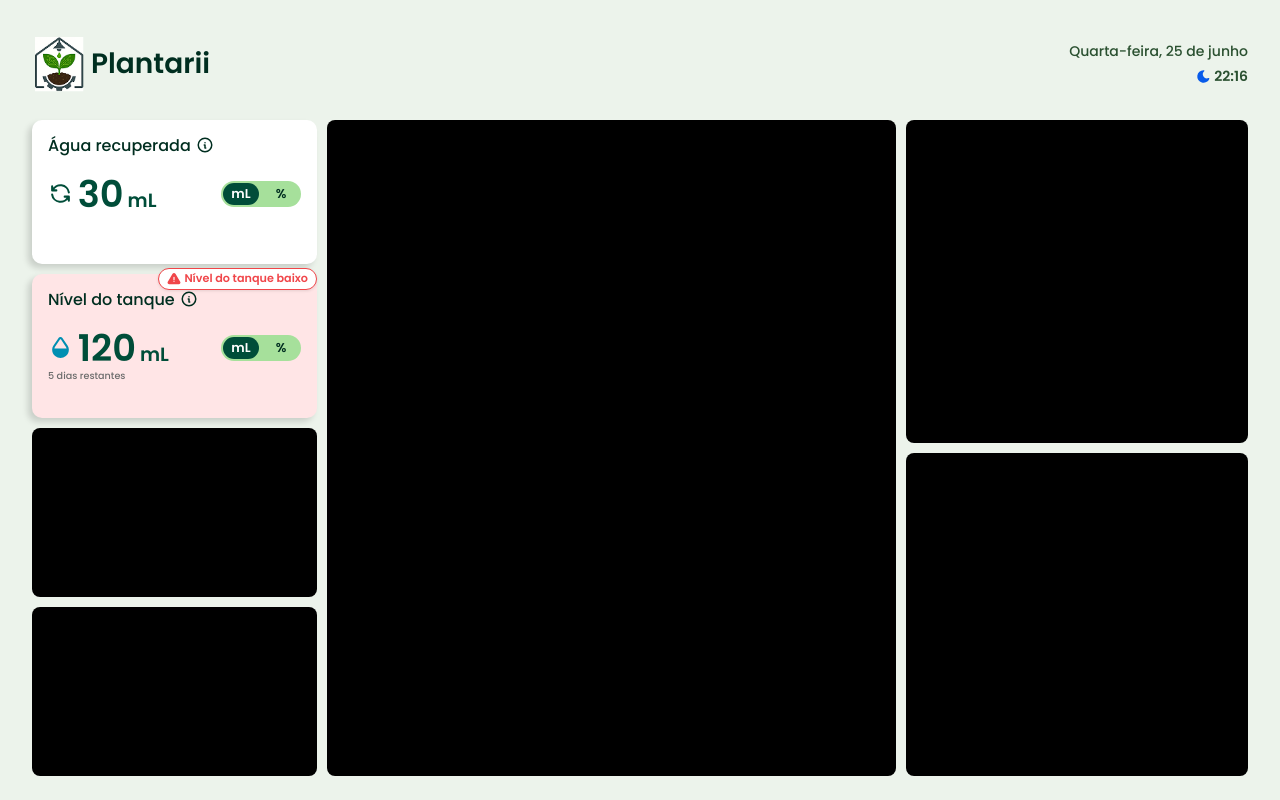
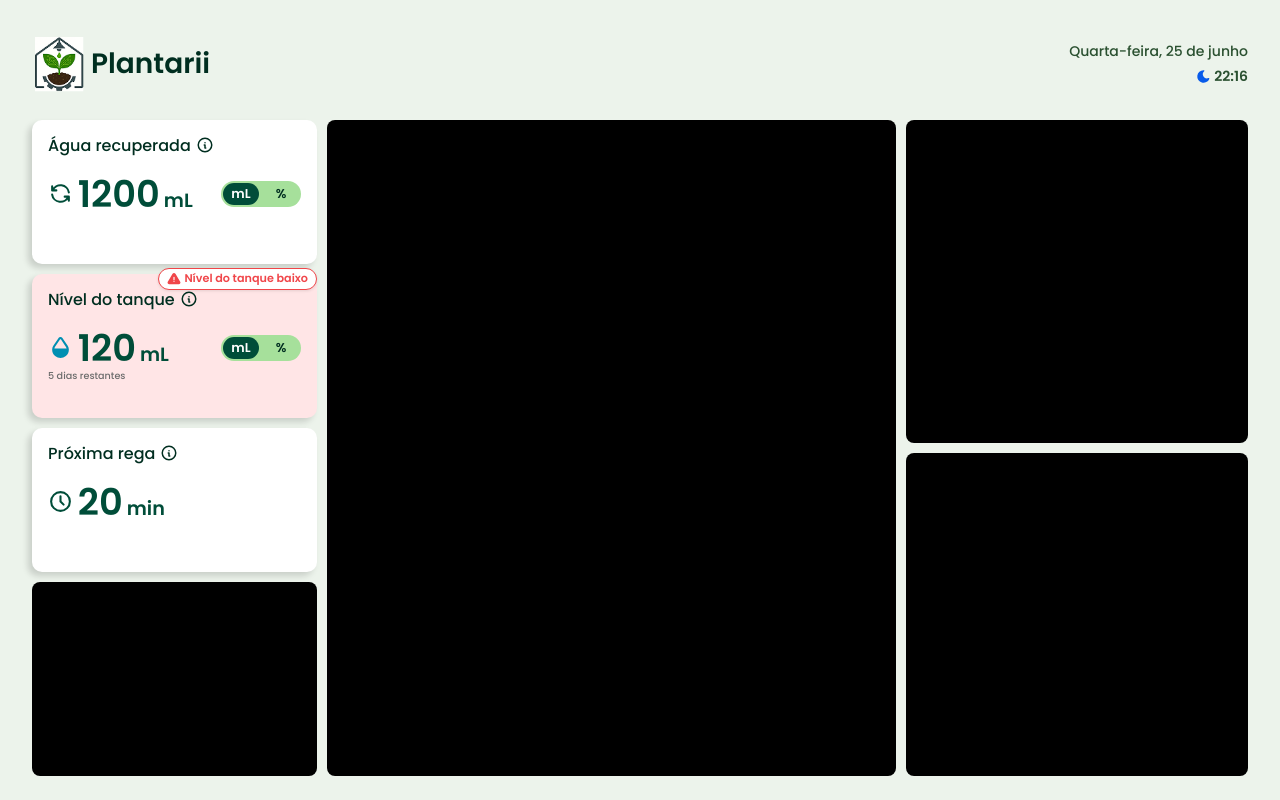
Before and after one commit to deborasaless/plantarii, a React (Vite) app: page / in a window 1280 px wide. Built offline with nearby package versions, Linux system fonts and the light colour scheme.

Commit message:
wateringCard coded - missing its settings

```diff
--- a/index.html
+++ b/index.html
@@ -2,7 +2,7 @@
 <html lang="en">
   <head>
     <meta charset="UTF-8" />
-    <link rel="icon" type="image/svg+xml" href="public/logo.png" />
+    <link rel="icon" type="image/svg+xml" href="/logo.png" />
     <meta name="viewport" content="width=device-width, initial-scale=1.0" />
     <title>Plantarii</title>
   </head>
--- a/src/components/Tooltip/messages.ts
+++ b/src/components/Tooltip/messages.ts
@@ -1,5 +1,5 @@
 export const DefaultTooltipMessages = {
-  recoveredWater: 'Água recuperada da rega em relação ao volume total utilizado em mL ou %',
-  tankLevel: 'Nível do tanque atual em mL ou %',
-  nextWatering: 'Intervalo até a próxima rega',
+  recoveredWaterCard: 'Água recuperada da rega em relação ao volume total utilizado em mL ou %',
+  tankLevelCard: 'Nível do tanque atual em mL ou %',
+  wateringCard: 'Tempo restante até a próxima rega',
 }
--- /dev/null
+++ b/src/mocks/recoveredWaterCardMock.ts
@@ -0,0 +1,9 @@
+export interface RecoveredWaterCardData {
+  absoluteValue: number;
+  percentValue: number;
+}
+
+export const recoveredWaterMock: RecoveredWaterCardData = {
+  absoluteValue:  1200,
+  percentValue:    45,
+};
--- a/src/mocks/tankLevelCardMock.ts
+++ b/src/mocks/tankLevelCardMock.ts
@@ -1,16 +1,16 @@
-export interface TankLevelData {
+export interface TankLevelCardData {
   absoluteValue: number;
   percentValue: number;
   isLow: boolean;
 }
 
-export const tankLevelLow: TankLevelData = {
-  absoluteValue: 120,   // mL
-  percentValue: 12,     // %
+export const tankLevelLow: TankLevelCardData = {
+  absoluteValue: 120,
+  percentValue: 12,
   isLow: true,
 };
 
-export const tankLevelNormal: TankLevelData = {
+export const tankLevelNormal: TankLevelCardData = {
   absoluteValue: 680,
   percentValue: 68,
   isLow: false,
--- /dev/null
+++ b/src/mocks/wateringCardMock.ts
@@ -0,0 +1,7 @@
+export interface WateringCardData {
+  absoluteValue: number;
+}
+
+export const wateringMock: WateringCardData = {
+  absoluteValue:  20,
+};
--- a/src/screens/Dashboard/components/recoveredWaterCard/index.tsx
+++ b/src/screens/Dashboard/components/recoveredWaterCard/index.tsx
@@ -14,26 +14,25 @@ import {
   TextValue,
   TextUnit
 } from './styles';
+import type { RecoveredWaterCardData } from '../../../../mocks/recoveredWaterCardMock';
 import Toggle from '../../../../components/ToggleButton';
 
 export interface RecoveredWaterCardProps {
-  absoluteValue: number;
-  percentValue: number;
+  data: RecoveredWaterCardData;
 }
 
 const RecoveredWaterCard: React.FC<RecoveredWaterCardProps> = ({
-  absoluteValue,
-  percentValue,
+  data: { absoluteValue, percentValue },
 }) => {
   const [showPercent, setShowPercent] = useState<0 | 1>(0);
   const displayValue = showPercent === 1 ? percentValue : absoluteValue;
-  const displayUnit = showPercent === 1 ? '%' : 'mL';
+  const displayUnit  = showPercent === 1 ? '%'          : 'mL';
 
   return (
     <CardContainer>
       <TitleRow>
         <Title>Água recuperada</Title>
-        <Tooltip text={DefaultTooltipMessages.recoveredWater}>
+        <Tooltip text={DefaultTooltipMessages.recoveredWaterCard}>
           <InfoIconWrapper>
             <IconInfoCircle size={18} />
           </InfoIconWrapper>
--- a/src/screens/Dashboard/components/tankLevelCard/index.tsx
+++ b/src/screens/Dashboard/components/tankLevelCard/index.tsx
@@ -47,7 +47,7 @@ const TankLevelCard: React.FC<TankLevelCardProps> = ({ data }) => {
 
       <TitleRow>
         <Title>Nível do tanque</Title>
-        <Tooltip text={DefaultTooltipMessages.tankLevel}>
+        <Tooltip text={DefaultTooltipMessages.tankLevelCard}>
           <InfoIconWrapper>
             <IconInfoCircle size={18} />
           </InfoIconWrapper>
--- /dev/null
+++ b/src/screens/Dashboard/components/wateringCard/index.tsx
@@ -0,0 +1,56 @@
+import React from 'react';
+import { IconClock, IconInfoCircle } from '@tabler/icons-react';
+import Tooltip from '../../../../components/Tooltip';
+import { DefaultTooltipMessages } from '../../../../components/Tooltip/messages';
+import {
+  CardContainer,
+  TitleRow,
+  Title,
+  InfoIconWrapper,
+  ContentWrapper,
+  ContentRow,
+  IconWrapper,
+  TextContainer,
+  TextValue,
+  TextUnit
+} from './styles';
+import type { WateringCardData } from '../../../../mocks/wateringCardMock';
+
+export interface WateringCardProps {
+  data: WateringCardData;
+}
+
+const WateringCard: React.FC<WateringCardProps> = ({
+  data: { absoluteValue },
+}) => {
+  const displayValue = absoluteValue;
+  const displayUnit  = 'min';
+
+  return (
+    <CardContainer>
+      <TitleRow>
+        <Title>Próxima rega</Title>
+        <Tooltip text={DefaultTooltipMessages.wateringCard}>
+          <InfoIconWrapper>
+            <IconInfoCircle size={18} />
+          </InfoIconWrapper>
+        </Tooltip>
+      </TitleRow>
+
+      <ContentWrapper>
+        <ContentRow>
+          <IconWrapper>
+            <IconClock size={25} stroke={2} />
+          </IconWrapper>
+
+          <TextContainer>
+            <TextValue>{displayValue}</TextValue>
+            <TextUnit>{displayUnit}</TextUnit>
+          </TextContainer>
+        </ContentRow>
+      </ContentWrapper>
+    </CardContainer>
+  );
+};
+
+export default WateringCard;
--- /dev/null
+++ b/src/screens/Dashboard/components/wateringCard/styles.ts
@@ -0,0 +1,68 @@
+import styled from 'styled-components'
+
+export const CardContainer = styled.div`
+  border-radius: 10px;
+  background-color: #FFFFFF;
+  display: flex;
+  flex-direction: column;
+  padding: 0.8rem 1rem;
+  box-shadow: -4px 4px 6px rgba(0, 0, 0, 0.15);
+  width: 100%;
+  height: 22%;
+`
+
+export const TitleRow = styled.div`
+  display: flex;
+  align-items: center;
+  gap: 0.3rem;
+  margin-bottom: 0.5rem;
+`
+
+export const Title = styled.h4`
+  font-size: 1rem;
+  font-weight: 500;
+  color: #002E20;
+  margin: 0;
+`
+
+export const InfoIconWrapper = styled.div`
+  display: flex;
+  align-items: center;
+  color: #002E20;
+  cursor: pointer;
+`
+
+export const ContentWrapper = styled.div`
+  position: relative;
+`
+
+export const ContentRow = styled.div`
+  display: flex;
+  align-items: center;
+  gap: 0.3rem;
+`
+
+export const IconWrapper = styled.div`
+  display: flex;
+  align-items: center;
+  color: #004D39;
+`
+
+export const TextContainer = styled.span`
+  display: flex;
+  align-items: baseline;
+  gap: 4px;
+  color: #004D39;
+`
+
+export const TextValue = styled.span`
+  font-size: 2.3rem;
+  font-weight: 600;
+  cursor: default;
+`
+
+export const TextUnit = styled.span`
+  font-size: 1.2rem;
+  font-weight: 600;
+  cursor: default;
+`
--- a/src/screens/Dashboard/index.tsx
+++ b/src/screens/Dashboard/index.tsx
@@ -14,9 +14,12 @@ import {
   CardsContainer,
   GenericCard
 } from './styles';
-import { tankLevelLow, tankLevelNormal, type TankLevelData } from '../../mocks/tankLevelCardMock';
+import { tankLevelLow, tankLevelNormal } from '../../mocks/tankLevelCardMock';
 import RecoveredWaterCard from './components/recoveredWaterCard';
 import TankLevelCard from './components/tankLevelCard';
+import WateringCard from './components/wateringCard';
+import { wateringMock } from '../../mocks/wateringCardMock';
+import { recoveredWaterMock } from '../../mocks/recoveredWaterCardMock';
 
 const Dashboard: React.FC = () => {
   const [now, setNow] = useState(new Date());
@@ -46,9 +49,6 @@ const Dashboard: React.FC = () => {
   const hour = now.getHours();
   const isDay = hour >= 5 && hour < 18;
 
-  // Simulando resposta da API com o mock
-  const tankData: TankLevelData = tankLevelLow;
-
   return (
     <Container>
       <Header>
@@ -72,9 +72,9 @@ const Dashboard: React.FC = () => {
 
       <CardsContainer>
         <CardsColumn width="25%">
-          <RecoveredWaterCard absoluteValue={30} percentValue={20} />
-          <TankLevelCard data={tankData} />
-          <GenericCard />
+          <RecoveredWaterCard data={recoveredWaterMock} />
+          <TankLevelCard data={tankLevelLow} />
+          <WateringCard data={wateringMock} />
           <GenericCard />
         </CardsColumn>
 
```
